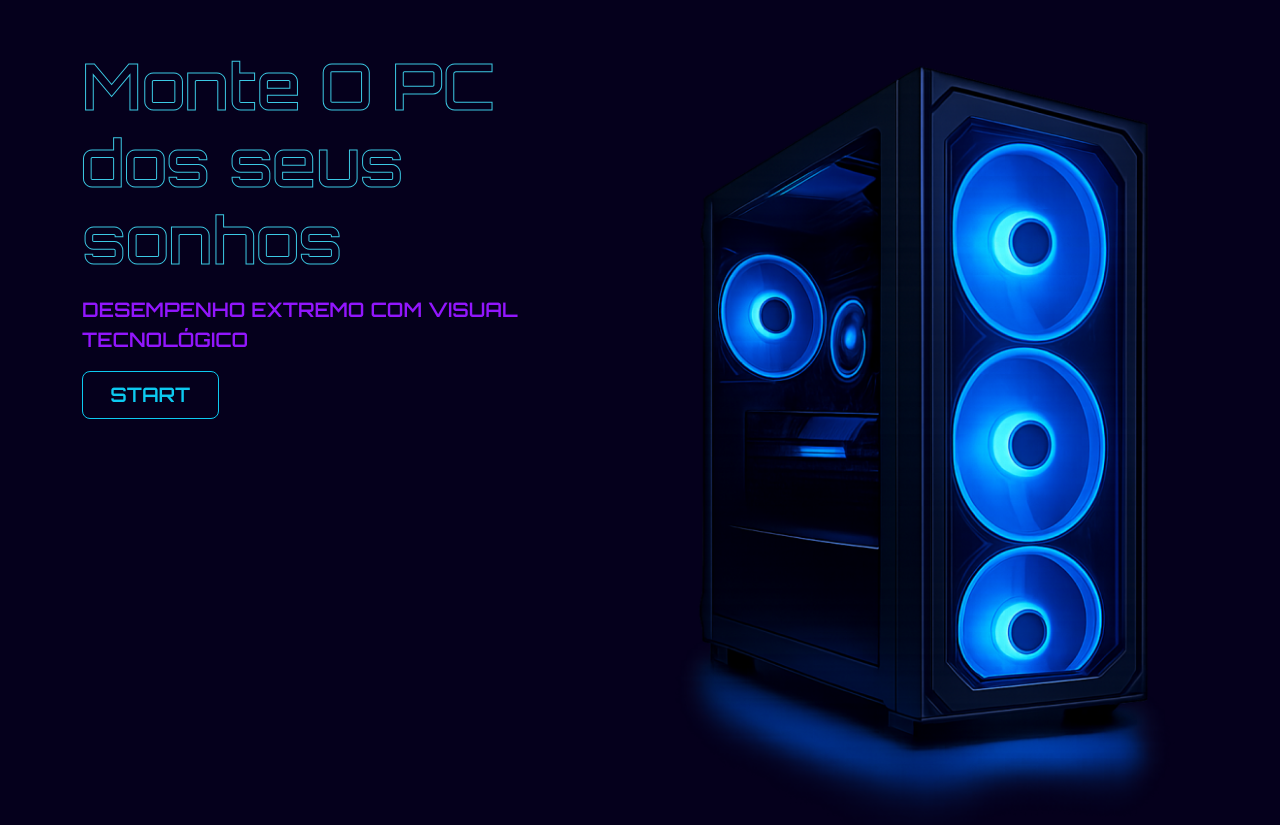
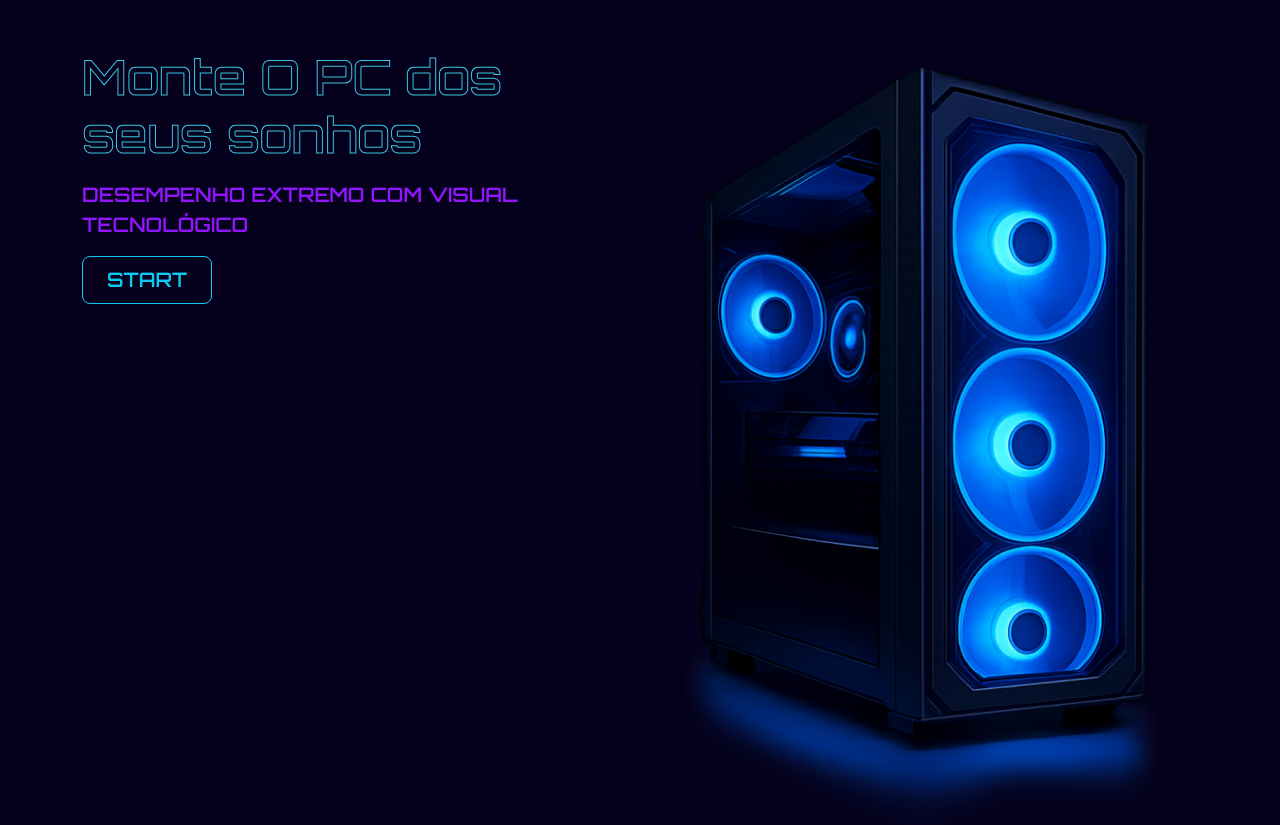
Before and after one commit to Kaiolucass/KitPc, a Flask app: page / in a window 1280 px wide. Shown: the part 138-963 px from the top of the page. Run offline with Flask 3, Linux system fonts and the light colour scheme.

Commit message:
Tenth commit

```diff
--- a/templates/index.html
+++ b/templates/index.html
@@ -40,9 +40,9 @@
    <section class="container mt-5">
   <div class="row">
     <div class="col-md-6 mb-4 mb-md-0">
-      <h1 class="display-3 mb-3 fw-bold">Monte O PC dos seus sonhos</h1>
-    <p class="lead">DESEMPENHO EXTREMO COM VISUAL TECNOLÓGICO</p>
-      <a href="{{ url_for('montagem') }}" class="btn btn-outline-info fw-bold btn-lg w-25">START</a>
+      <h1 class="display-5 display-md-3 mb-3 fw-bold text-break text-center text-md-start">Monte O PC dos seus sonhos</h1>
+<p class="lead text-center text-md-start">DESEMPENHO EXTREMO COM VISUAL TECNOLÓGICO</p>
+      <a href="{{ url_for('montagem') }}" class="btn btn-outline-info fw-bold btn-lg px-4">START</a>
       </div>
       <div class=" col-md-6 col-sm-10 text-center">
        <img src="{{ url_for('static', filename='Imagens/pc gamer.png') }}"alt="Imagem KitPC" class="img-fluid rounded">
```
